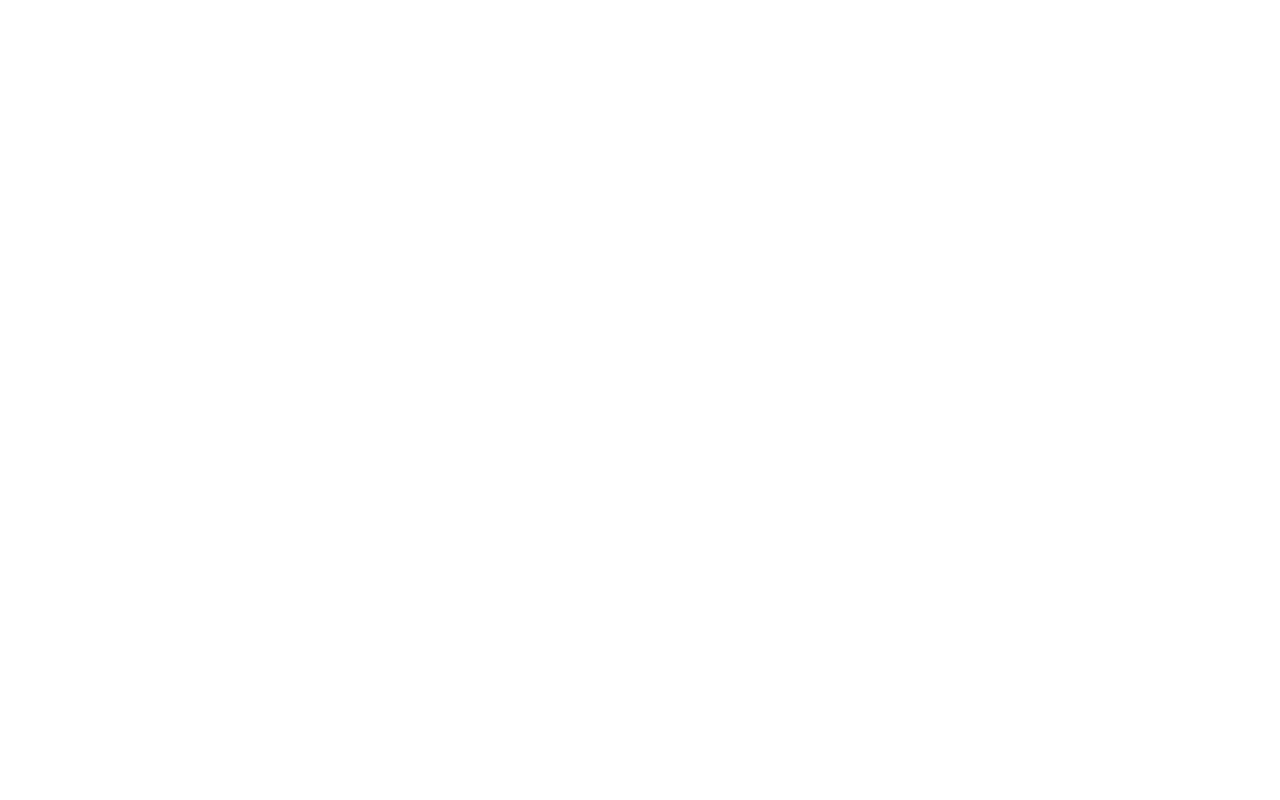
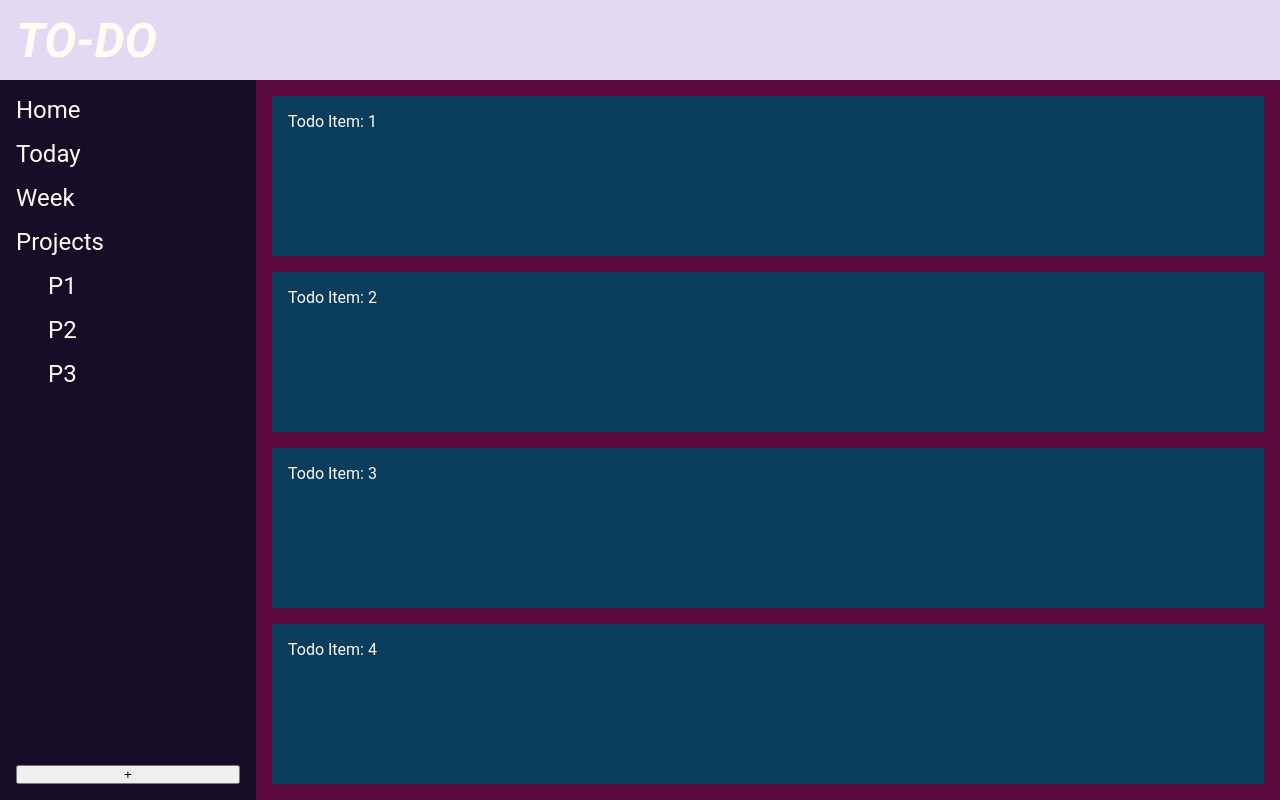
Before and after one commit to ShadowDevKat/odin-todo-app, a website built with webpack: page src/main.html in a window 1280 px wide. Built offline with nearby package versions, Linux system fonts and the light colour scheme.

Commit message:
Created mock layout

```diff
--- a/src/main.html
+++ b/src/main.html
@@ -4,11 +4,37 @@
 <head>
     <meta charset="UTF-8">
     <meta name="viewport" content="width=device-width, initial-scale=1.0">
-    <title>Document</title>
+    <title>ToDo App</title>
 </head>
 
 <body>
-
+    <div id="content">
+        <header>
+            TO-DO
+        </header>
+        <nav class="side-bar">
+            <ul class="main-list">
+                <li>Home</li>
+                <li>Today</li>
+                <li>Week</li>
+                <li>
+                    Projects
+                    <ul class="projects-list">
+                        <li>P1</li>
+                        <li>P2</li>
+                        <li>P3</li>
+                    </ul>
+                </li>
+            </ul>
+            <button id="add-btn">+</button>
+        </nav>
+        <div class="main-container">
+            <div class="todo-item">Todo Item: 1</div>
+            <div class="todo-item">Todo Item: 2</div>
+            <div class="todo-item">Todo Item: 3</div>
+            <div class="todo-item">Todo Item: 4</div>
+        </div>
+    </div>
 </body>
 
 </html>
--- a/src/styles.css
+++ b/src/styles.css
@@ -3,3 +3,88 @@
     padding: 0;
     box-sizing: border-box;
 }
+
+:root {
+    --floral-white: #fffcf2ff;
+    --timber-wolf: #ccc5b9ff;
+    --black-olive: #403d39ff;
+    --eerie-black: #252422ff;
+    --eerie-black-translucent: rgba(37, 36, 34, 0.3);
+
+    --color-primary: hsl(263, 50%, 90%);
+    --color-secondary: hsl(263, 50%, 10%);
+    --color-tertiary: hsl(323, 80%, 20%);
+    --color-accent: hsl(203, 80%, 20%);
+
+    font-family: Roboto, sans-serif;
+    color: var(--floral-white);
+}
+
+body {
+    background-color: var(--timber-wolf);
+    height: 100dvh;
+}
+
+#content {
+    width: 100%;
+    height: 100%;
+    background-color: var(--black-olive);
+    display: grid;
+    grid-template-columns: 20% 80%;
+    grid-template-rows: 5rem auto;
+}
+
+header {
+    grid-row: span 1;
+    grid-column: 1 / -1;
+    padding: 1rem;
+    background-color: var(--color-primary);
+
+    display: flex;
+    align-items: center;
+
+    font-size: 3rem;
+    font-style: italic;
+    font-weight: 600;
+}
+
+.side-bar {
+    grid-column: span 1;
+    padding: 1rem;
+    background-color: var(--color-secondary);
+
+    display: flex;
+    flex-direction: column;
+    justify-content: space-between;
+}
+
+.side-bar ul {
+    list-style: none;
+
+    display: flex;
+    flex-direction: column;
+    gap: 1rem;
+
+    font-size: 1.5rem;
+}
+
+.projects-list {
+    margin-top: 1rem;
+    padding-left: 2rem;
+}
+
+.main-container {
+    grid-column: 2 / -1;
+    padding: 1rem;
+    background-color: var(--color-tertiary);
+
+    display: flex;
+    flex-direction: column;
+    gap: 1rem;
+}
+
+.todo-item {
+    flex: 1;
+    padding: 1rem;
+    background-color: var(--color-accent);
+}
```
